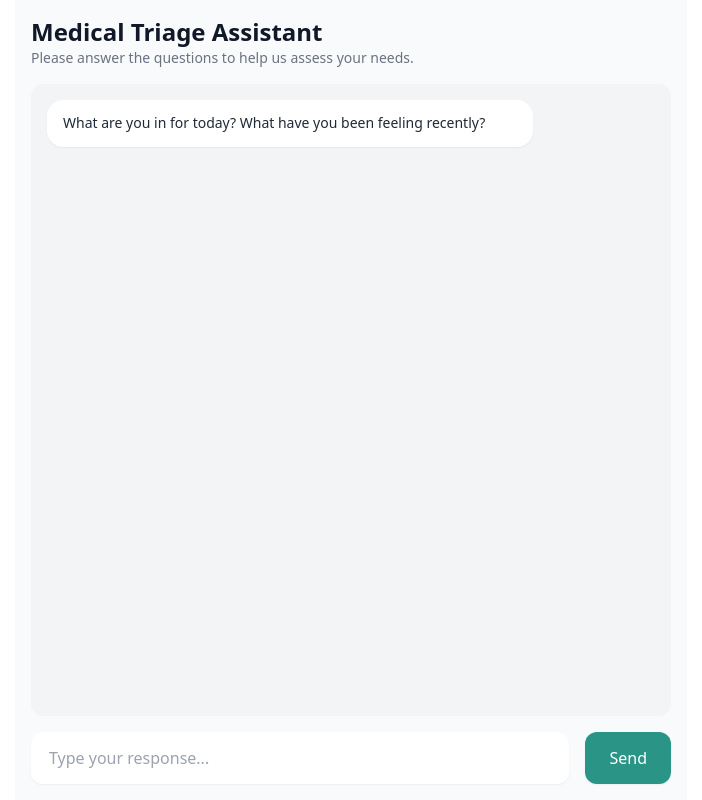
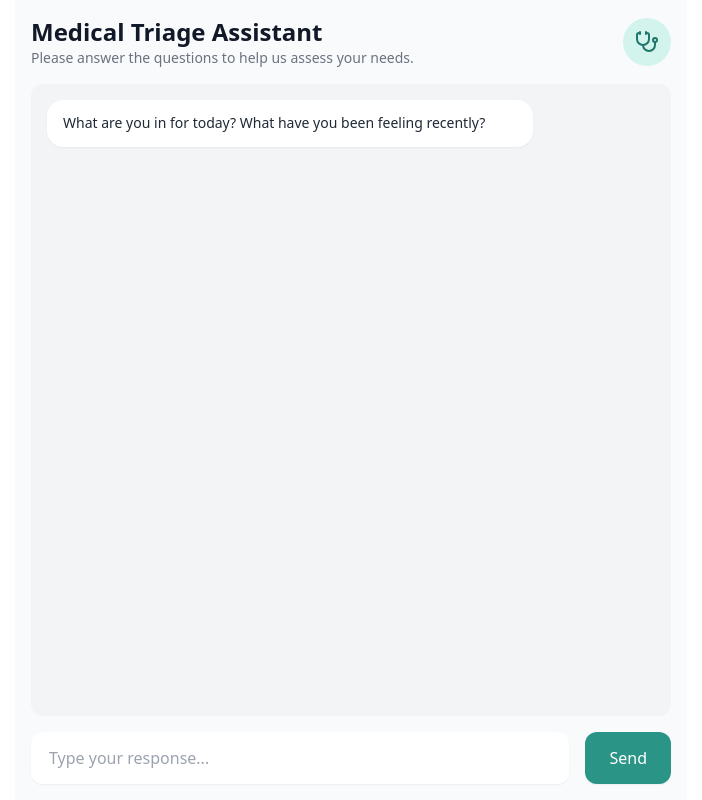
Before and after one commit to Joshua192/triage-tango-assistant, a React (Vite) app: page / in a window 1280 px wide. Shown: the whole page, without its empty margins (289-991 px from the left). Built offline with nearby package versions, Linux system fonts and the light colour scheme.

Commit message:
Add logo for health chatbot
Implemented a stylish logo for the health chatbot assistant and positioned it in the top right corner next to the title.
[skip gpt_engineer]

```diff
--- a/src/components/TriageChat.tsx
+++ b/src/components/TriageChat.tsx
@@ -4,6 +4,7 @@ import { TypingIndicator } from "./TypingIndicator";
 import { SummaryCard } from "./SummaryCard";
 import { motion } from "framer-motion";
 import { useToast } from "@/components/ui/use-toast";
+import { Stethoscope } from "lucide-react";
 
 interface Message {
   text: string;
@@ -179,11 +180,21 @@ export const TriageChat = () => {
 
   return (
     <div className="mx-auto flex h-screen max-w-2xl flex-col bg-gray-50 p-4">
-      <div className="mb-4">
-        <h1 className="text-2xl font-semibold text-gray-900">Medical Triage Assistant</h1>
-        <p className="text-sm text-gray-500">
-          Please answer the questions to help us assess your needs.
-        </p>
+      <div className="mb-4 flex items-center justify-between">
+        <div>
+          <h1 className="text-2xl font-semibold text-gray-900">Medical Triage Assistant</h1>
+          <p className="text-sm text-gray-500">
+            Please answer the questions to help us assess your needs.
+          </p>
+        </div>
+        <motion.div
+          initial={{ scale: 0 }}
+          animate={{ scale: 1 }}
+          transition={{ type: "spring", stiffness: 260, damping: 20 }}
+          className="flex h-12 w-12 items-center justify-center rounded-full bg-mint-100"
+        >
+          <Stethoscope className="h-6 w-6 text-mint-600" />
+        </motion.div>
       </div>
 
       <div className="flex-1 overflow-y-auto rounded-xl bg-gray-100 p-4">
```
